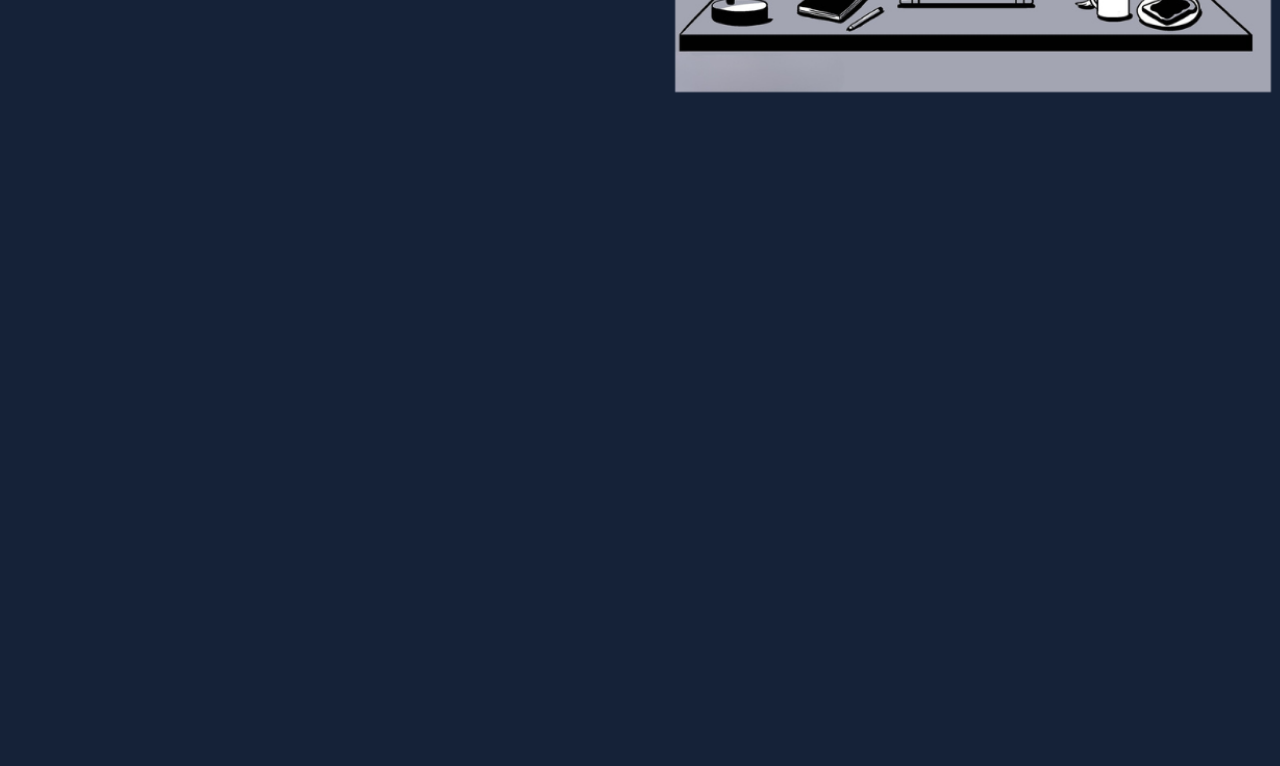
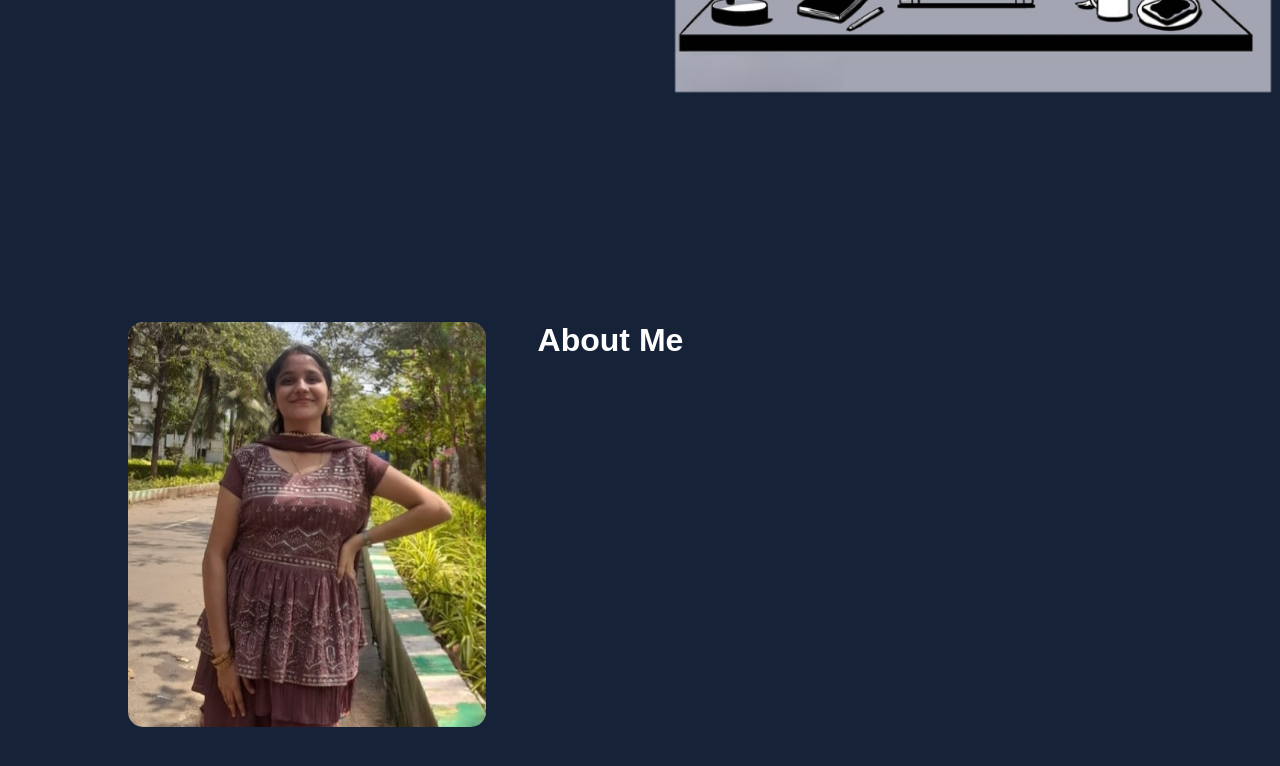
Before and after one commit to sowmyavyk/Portfolio_website.github.io, a plain HTML site: page page1.html in a window 1280 px wide. Shown: the part 568-1334 px from the top of the page. Before the commit the page ends 800 px from the top, so only its background shows below. Drawn offline with Linux system fonts and the light colour scheme.

Commit message:
about me

```diff
--- a/page1.html
+++ b/page1.html
@@ -28,5 +28,17 @@
 
             </div>
         </div>
+        <div id="about">
+            <div class="container">
+                <div class="row">
+                    <div class="about-col-1">
+                        <img src="images/my-image.jpg">
+                    </div>
+                    <div class="about-col-2">
+                        <h1>About Me</h1>
+                    </div>
+                </div>
+            </div>
+        </div>
     </body>
 </html>
--- a/page1CSS.css
+++ b/page1CSS.css
@@ -39,8 +39,8 @@ nav ul li a{
     position: relative;
 }
 nav ul li a::after{
-    content: " ";
-    width:100%;
+    content: '';
+    width:0;
     height: 3px;
     background:#fff;
     position: absolute;
@@ -59,3 +59,26 @@ nav ul li a:hover::after{
     font-size: 60px;
     margin-top: 20px;
 }
+.header-text h1 span{
+    color: #7f7b4a;
+}
+#about{
+    padding: 80px 0;
+    color:#fff;
+}
+.row{
+    display: flex;
+    justify-content: space-between;
+    flex-wrap: wrap;
+
+}
+.about-col-1{
+    flex-basis: 35%;
+}
+.about-col-1 img{
+    width: 100%;
+    border-radius: 15px;
+}
+.about-col-2{
+    flex-basis: 60%;
+}
```
